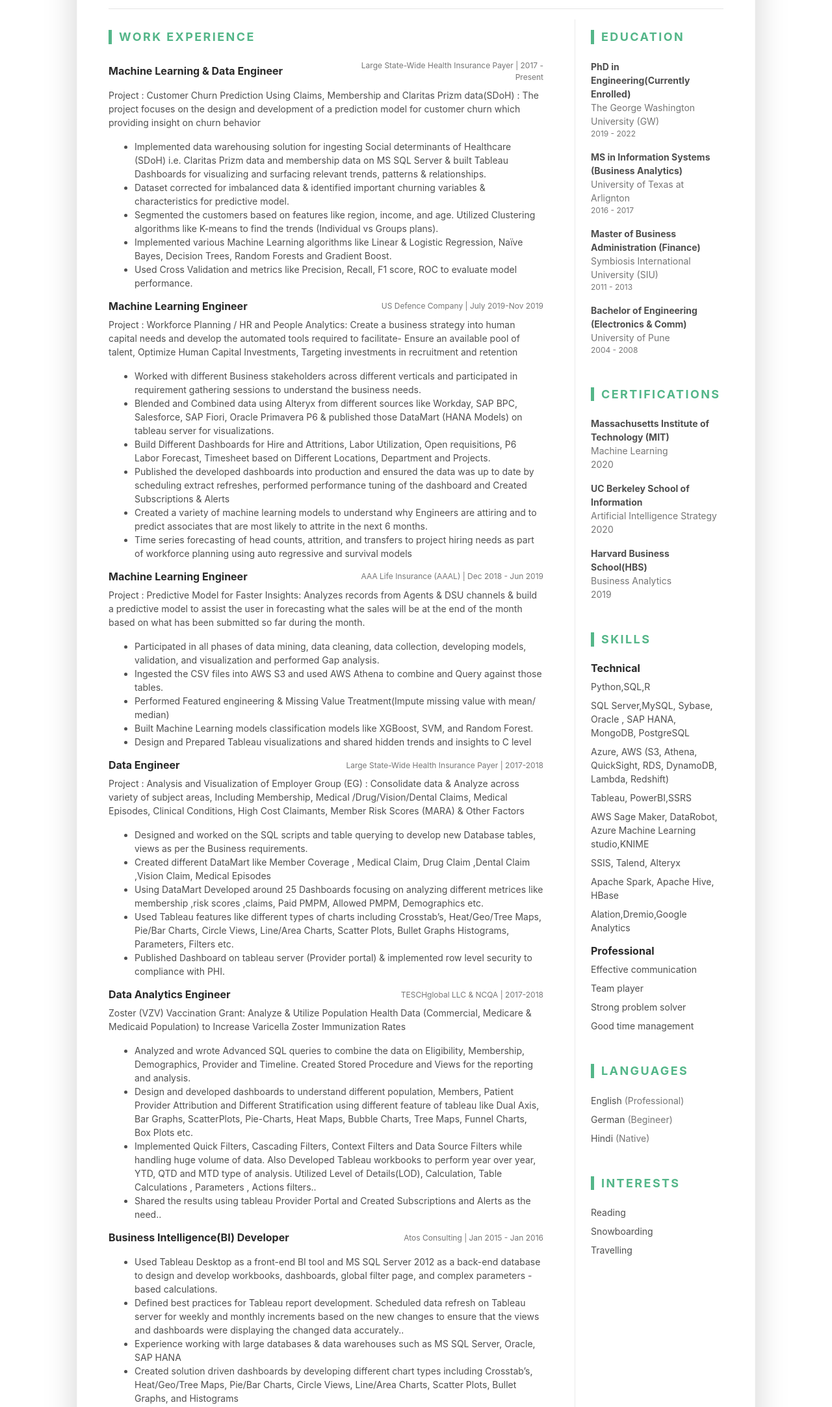
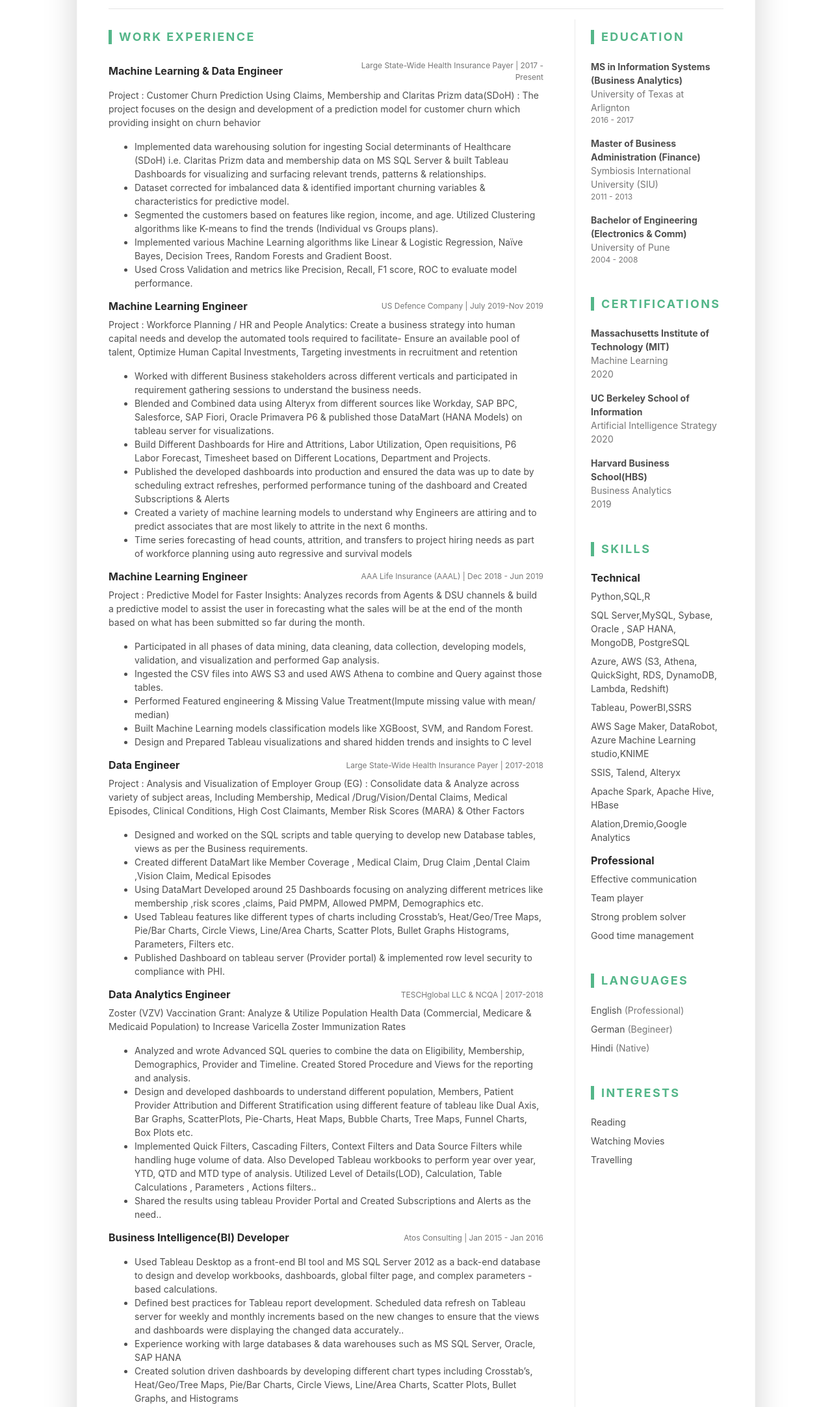
Before and after one commit to sanjay1625/sanjay1625.github.io, a plain HTML site: page index.html in a window 1280 px wide. Shown: the part 452-2617 px from the top of the page at 65% size. Drawn offline with Linux system fonts and the light colour scheme.

Commit message:
Update index.html

```diff
--- a/index.html
+++ b/index.html
@@ -376,7 +376,7 @@
                                         <h4 class="item-title col-12 col-md-12 col-lg-12 mb-2 mb-md-0">Interests</h4>
                                     </div>
                                     <div class="item-content">
-                                        <p>Reading, Snowboarding, Photography, Travelling</p>
+                                        <p>Reading, Watching Mpvies, Travelling</p>
                                         <ul class="list-unstyled resume-skills-list">
 
                                         </ul>
@@ -401,14 +401,6 @@
                                 <h3 class="text-uppercase resume-section-heading mb-4">Education</h3>
 
                                 <ul class="list-unstyled resume-education-list">
-
-
-
-				 <li class="mb-3">
-                                        <div class="resume-degree font-weight-bold">PhD in Engineering(Currently Enrolled)</div>
-                                        <div class="resume-degree-org text-muted">The George Washington University (GW)</div>
-                                        <div class="resume-degree-time text-muted">2019 - 2022</div>
-                                    </li>
 
                                     <li class="mb-3">
                                         <div class="resume-degree font-weight-bold">MS in Information Systems (Business Analytics)</div>
@@ -546,7 +538,7 @@
 
                                     <li class="mb-2">Reading</li>
 
-                                    <li class="mb-2">Snowboarding</li>
+                                    <li class="mb-2">Watching Movies</li>
 
                                     <li class="mb-2">Travelling</li>
 
```
